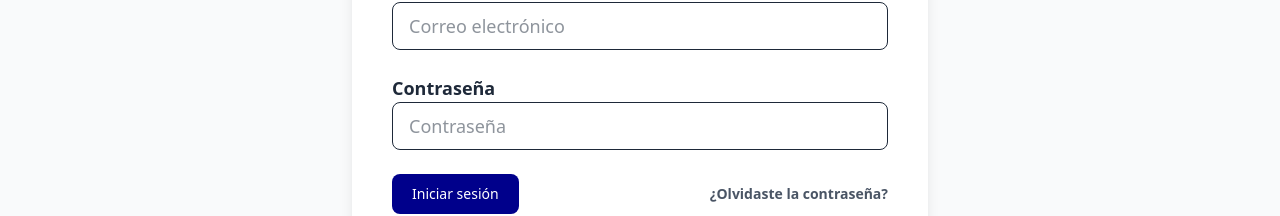
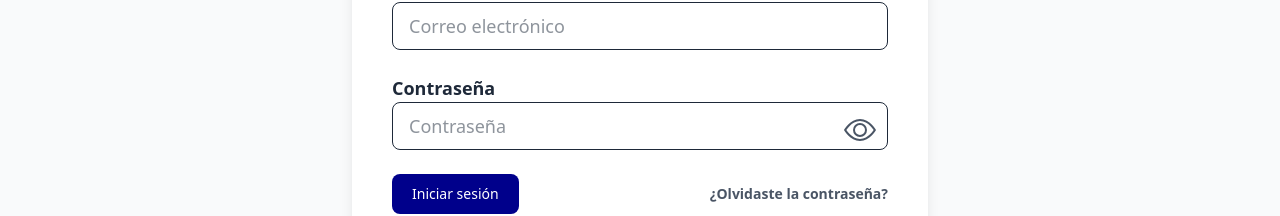
Before and after one commit to listaAsistencia/frontend, a React (Vite) app: page /login in a window 1280 px wide. Shown: the part 420-636 px from the top of the page. Built offline with nearby package versions, Linux system fonts and the light colour scheme; no server answers.

Commit message:
show password

```diff
--- /dev/null
+++ b/src/components/icons/eyeIcon.tsx
@@ -0,0 +1,8 @@
+export const EyeIcon: React.FC=()=>{
+    return(
+        <svg width="32" height="32" viewBox="0 0 16 16" xmlns="http://www.w3.org/2000/svg" fill="currentColor" className="bi bi-eye">
+  <path d="M16 8s-3-5.5-8-5.5S0 8 0 8s3 5.5 8 5.5S16 8 16 8zM1.173 8a13.133 13.133 0 0 1 1.66-2.043C4.12 4.668 5.88 3.5 8 3.5c2.12 0 3.879 1.168 5.168 2.457A13.133 13.133 0 0 1 14.828 8c-.058.087-.122.183-.195.288-.335.48-.83 1.12-1.465 1.755C11.879 11.332 10.119 12.5 8 12.5c-2.12 0-3.879-1.168-5.168-2.457A13.134 13.134 0 0 1 1.172 8z"/>
+  <path d="M8 5.5a2.5 2.5 0 1 0 0 5 2.5 2.5 0 0 0 0-5zM4.5 8a3.5 3.5 0 1 1 7 0 3.5 3.5 0 0 1-7 0z"/>
+</svg>
+    );
+}
--- a/src/pages/login.tsx
+++ b/src/pages/login.tsx
@@ -3,11 +3,13 @@ import { NavBar } from '../components/layout/components/navBar';
 import { Footer } from '../components/layout/components/footer';
 import { GeneralButton } from '../components/buttons/generalButton';
 import { showErrorNotification, showSuccessNotification } from '../utils/notifications/toasts';
+import { EyeIcon } from '../components/icons/eyeIcon';
 import { useNavigate } from 'react-router-dom';
 
 export const LoginPage: React.FC = () => {
     const [email, setEmail] = useState('');
     const [password, setPassword] = useState('');
+    const [mostrarPassword, setMostrarPassword]=useState(false);
     const navigate = useNavigate();
 
     const handleSubmit = async (e: React.FormEvent) => {
@@ -80,15 +82,25 @@ export const LoginPage: React.FC = () => {
                                     onChange={(e) => setEmail(e.target.value)}
                                 />
                             </div>
-                            <div className="mb-6">
+                            <div className="mb-6 relative">
                                 <label className="block text-lg font-bold">Contraseña</label>
                                 <input
-                                    type="password"
+                                    type={mostrarPassword ? "text" : "password"}
                                     placeholder="Contraseña"
                                     className="border w-full h-12 px-4 py-2 text-lg hover:outline-none focus:outline-none focus:ring-2 focus:ring-primary rounded-lg"
                                     value={password}
                                     onChange={(e) => setPassword(e.target.value)}
                                 />
+                                <button
+                                    type="button"
+                                    className="absolute right-3 top-10 text-gray-600 hover:text-gray-900"
+                                    onClick={() => setMostrarPassword(!mostrarPassword)}
+                                    aria-label={mostrarPassword ? "Ocultar contraseña" : "Mostrar contraseña"}
+                                    title={mostrarPassword ? "Ocultar contraseña" : "Mostrar contraseña"}
+                                >
+                                    <EyeIcon />
+                                </button>
+
                             </div>
                             <div className="flex justify-between items-center">
                                 <GeneralButton text="Iniciar sesión" type="submit" hoverBgWhite={false} />
```
